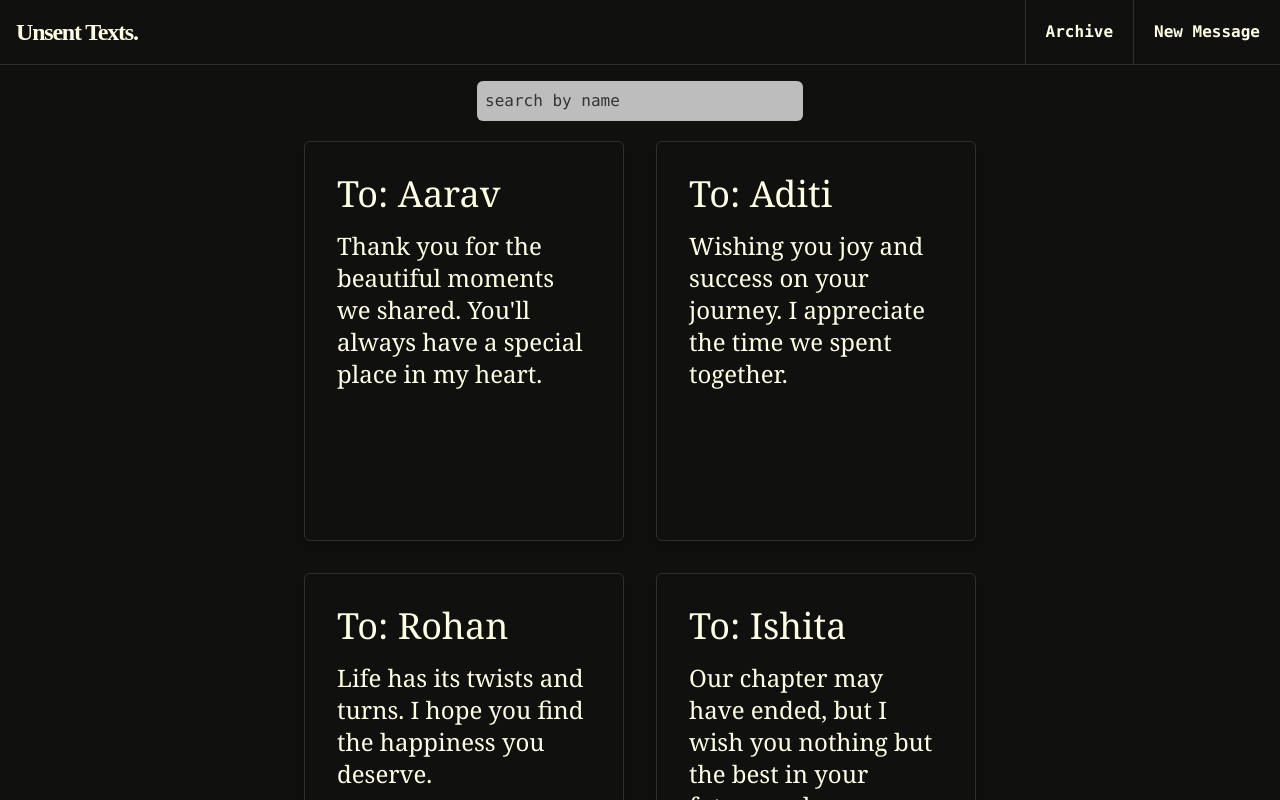
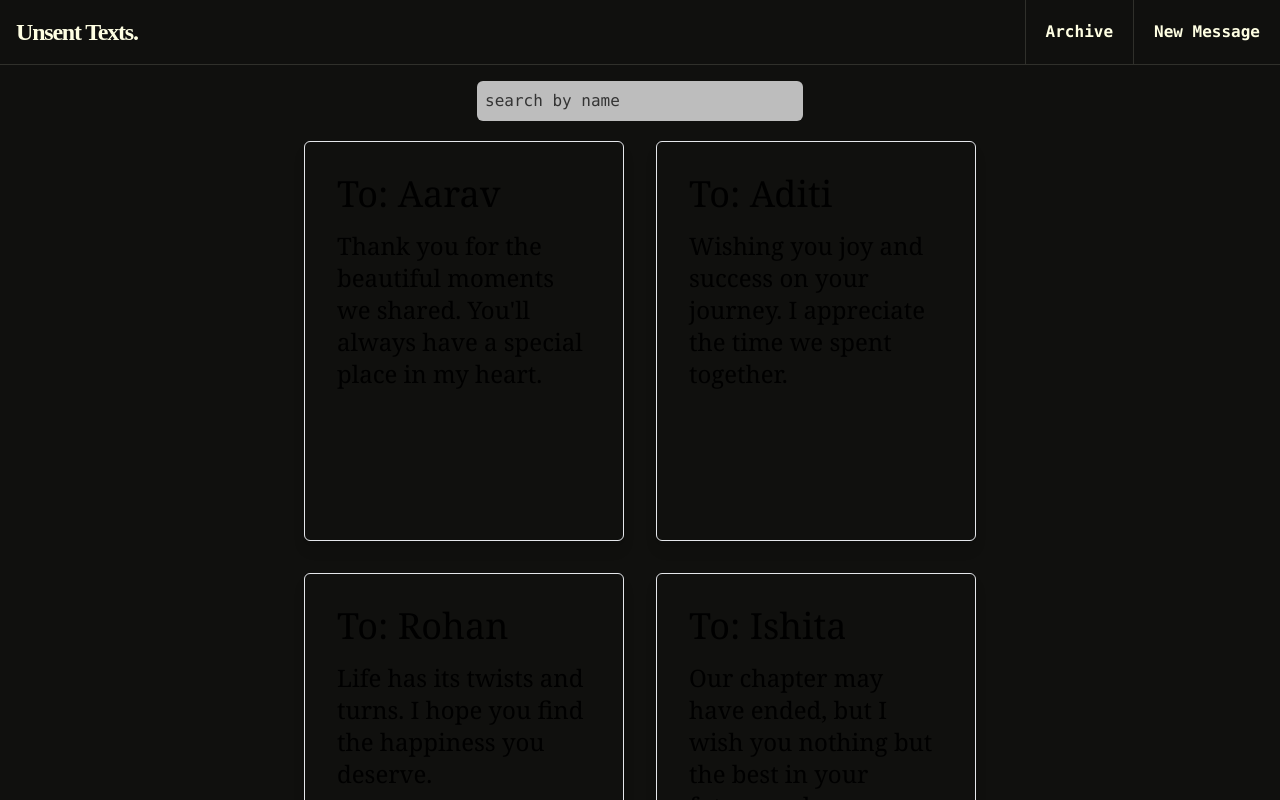
Before and after one commit to notprjwl/unsent-texts, a React (Create React App) app: page /messages in a window 1280 px wide. Shown: the top 800 px of the page. Built offline with nearby package versions, Linux system fonts and the light colour scheme; data requests are answered from the project's data file.

Commit message:
Update mesgList.jsx

```diff
--- a/src/components/mesgList.jsx
+++ b/src/components/mesgList.jsx
@@ -21,7 +21,7 @@ const MesgList = ({ messages }) => {
     <div className='flex flex-wrap justify-center h-[80%] gap-8 p-7 w-full xl:w-[60%] mx-auto pt-5'>
       {messages.map((mesg) => (
         <Link key={mesg.id} to={`/messages/${mesg.id}`}>
-          <div key={mesg.id} className="message-card bg-[#10100e] p-8 text-[#ffffe3] h-[50vh] w-[40vh] rounded-md shadow-lg text-center cursor-pointer  hover:bg-[#ffffe3] hover:text-[#10100e] border border-[#30302b]">
+          <div key={mesg.id} className="message-card bg-background p-8 text-text h-[50vh] w-[40vh] rounded-md shadow-lg text-center cursor-pointer  hover:bg-text hover:text-background border border-outline">
             <h1 className='text-4xl font-serif font-[500] flex justify-start'>
               To: {mesg.name}
               <span className='cursor-pointer pl-2 text-2xl pt-1'></span>
```
